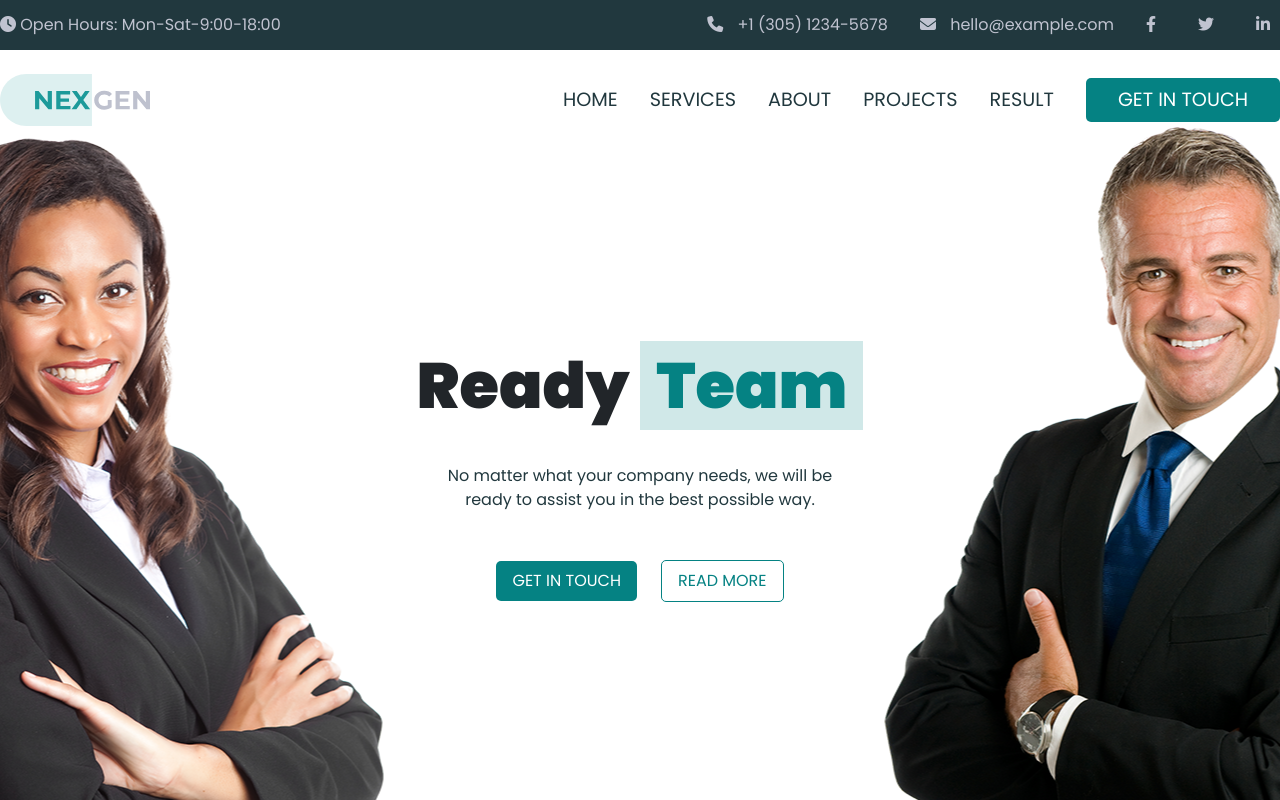
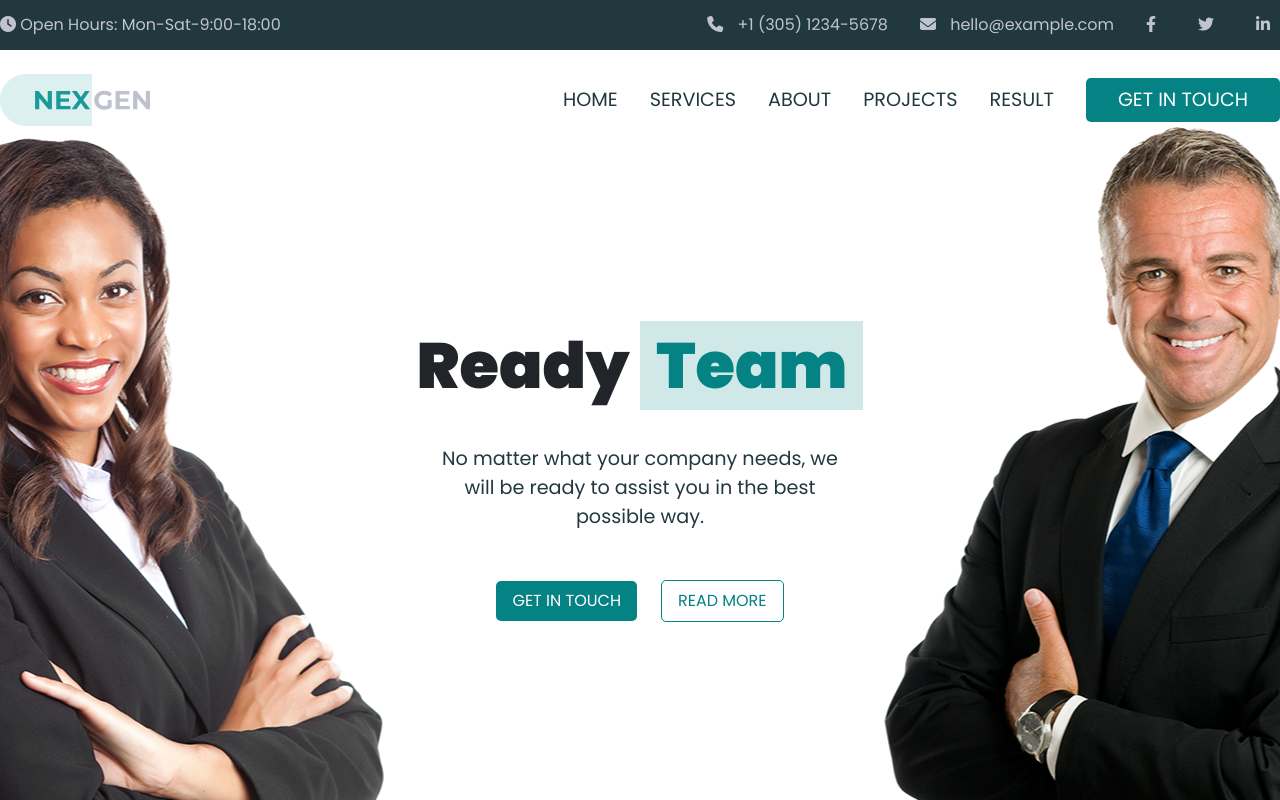
Before and after one commit to Mattia-Fasulo/proj-html-vuejs, a Vue app: page / in a window 1280 px wide. Shown: the top 800 px of the page. Built offline with nearby package versions, Linux system fonts and the light colour scheme.

Commit message:
add section6

```diff
--- a/src/assets/styles/main.scss
+++ b/src/assets/styles/main.scss
@@ -41,3 +41,7 @@ ul {
         }
     }
 }
+
+p {
+    font-size: 1.2rem;
+}
```
